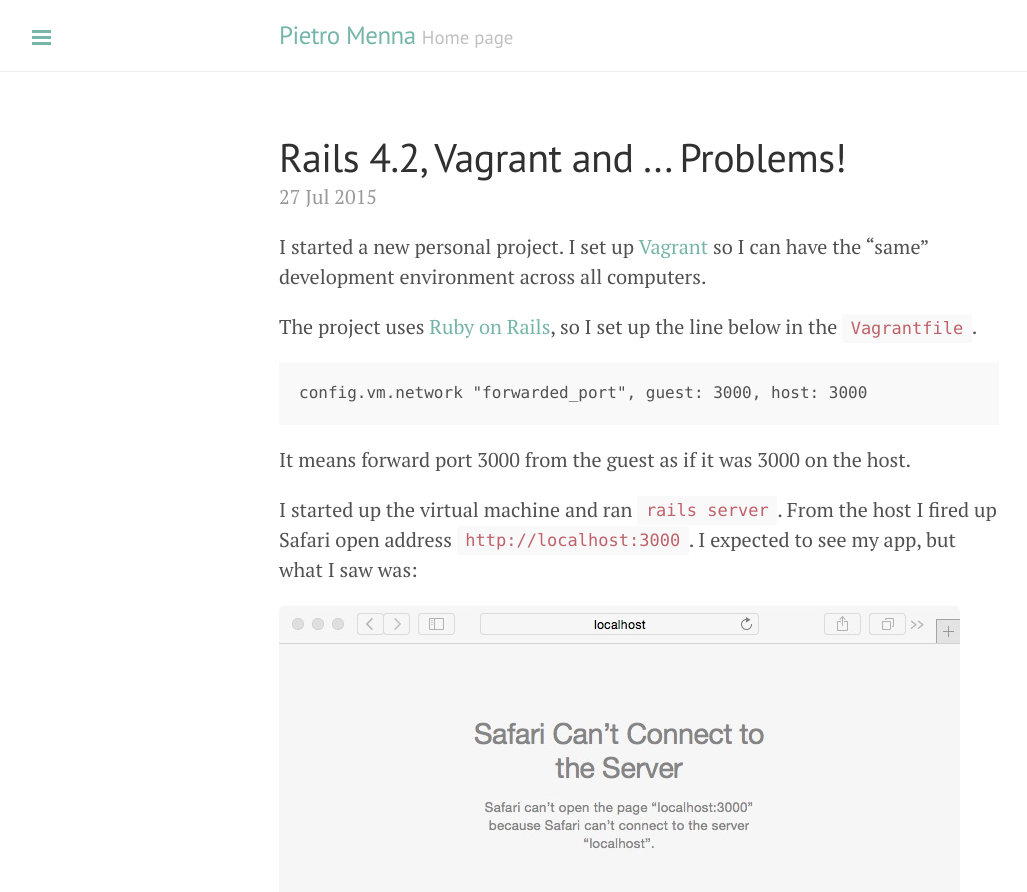
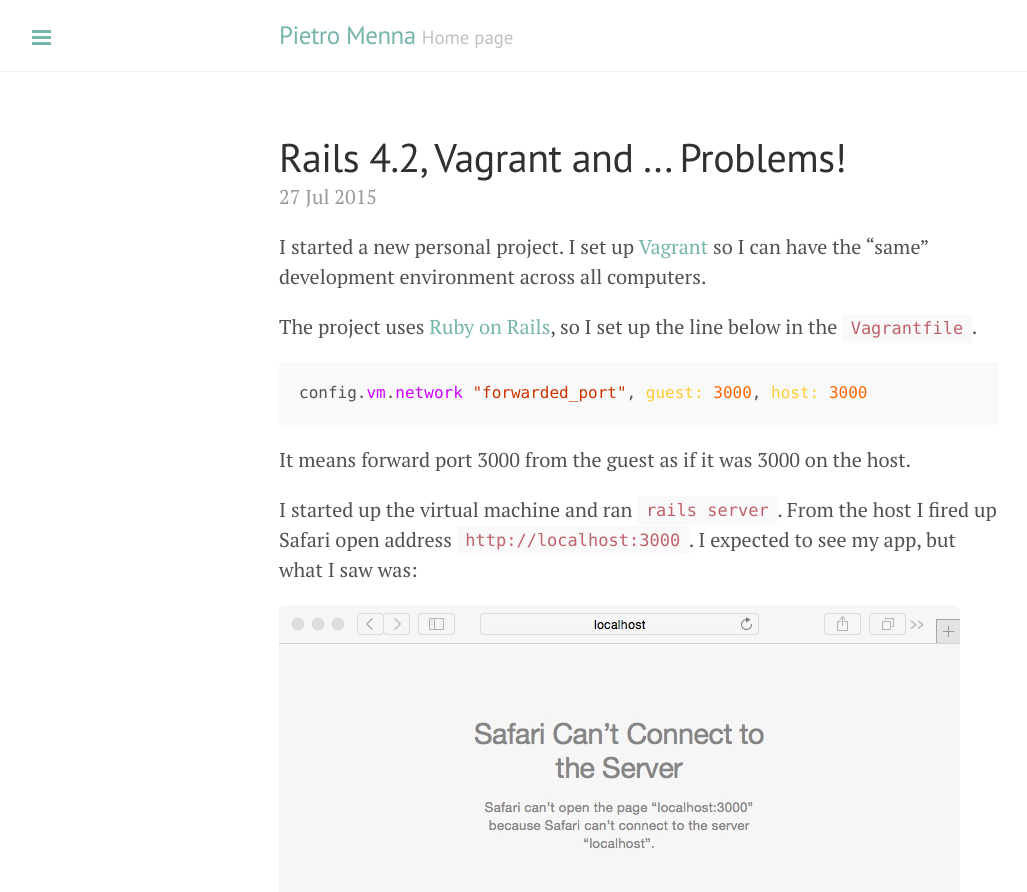
Before and after one commit to pietromenna/pietromenna.github.io, a Jekyll site: the page built from _posts/2015-07-27-vagrant-rails-net-issues.markdown, in a window 1280 px wide and 900 px high. Shown: the top 892 px of the window, without its empty margins (1-1028 px from the left). Built offline with Jekyll 4.4.1, drawn with Linux system fonts in a browser that asks for light colours; a script that is not in the unit is left out; comment, search, counter and statistics services are not loaded.

Commit message:
Changed to kramdown notation for codeblocks which were not working

````diff
--- a/_posts/2015-06-05-brainf-fck-interpreter.markdown
+++ b/_posts/2015-06-05-brainf-fck-interpreter.markdown
@@ -18,7 +18,7 @@
 
 ## My interpreter code ##
 
-```javascript
+~~~javascript
 	this.run = function(){
 		while(instruction_pointer<instructions.length){
 			switch(instructions[instruction_pointer]) {
@@ -61,7 +61,7 @@
 			instruction_pointer = instruction_pointer + 1;
 		}
 	}
-```
+~~~
 
 #Live run your Brain F*ck code below #
 
--- a/_posts/2015-07-02-snakes-and-socketio.markdown
+++ b/_posts/2015-07-02-snakes-and-socketio.markdown
@@ -36,7 +36,7 @@
 
 All the client code which handles the communication fits in less than 20 lines of code:
 
-```javascript
+~~~ javascript
 	var socket = io();
     if (!playing) {
       socket.emit('join game','j');
@@ -70,7 +70,7 @@
             break;
       }
     }, false);
-```
+~~~
 
 ### What we could have improved ? ###
 
--- a/_posts/2015-07-27-vagrant-rails-net-issues.markdown
+++ b/_posts/2015-07-27-vagrant-rails-net-issues.markdown
@@ -10,9 +10,10 @@
 
 The project uses [Ruby on Rails][2], so I set up the line below in the `Vagrantfile`.
 
-```Ruby
+~~~ ruby
 config.vm.network "forwarded_port", guest: 3000, host: 3000
-```
+~~~
+
 It means forward port 3000 from the guest as if it was 3000 on the host.
 
 I started up the virtual machine and ran `rails server`. From the host I fired up Safari open address `http://localhost:3000`. I expected to see my app, but what I saw was:
@@ -39,15 +40,15 @@
 
 I tried listening with [nc][3] (netcat) on port 3000 and making a requests from the host. Unfortunately no response again:
 
-```Bash
+~~~ Bash
 nc -l localhost 3000
-```
+~~~
 
 No matter what I sent to port 3000 on the guest, it was not reached.
 
 So nothing to do with Rails, right? **No, but yes!** I don't know why, but I read the manpage for `nc`, and found out that `-p` is for ports, by trying `nc -l -p 3000` I could reach the guest from the host on the desired port.
 
-```Bash
+~~~ Bash
 vagrant@vagrant-ubuntu-trusty-64:~$ nc -l -p 3000
 GET / HTTP/1.1
 Host: localhost:3000
@@ -58,7 +59,7 @@
 Accept-Language: en-us
 Accept-Encoding: gzip, deflate
 Connection: keep-alive
-```
+~~~
 
 **But what does Rails have to do with it?**
 
@@ -78,7 +79,7 @@
 
 Make rails listed on 0.0.0.0. This can be achieved by running rails server this way: `bin/rails server -b 0.0.0.0`, or by changing file `config/boot.rb` to include:
 
-```Ruby
+~~~ Ruby
 require 'rails/commands/server'
 
 module Rails
@@ -94,7 +95,8 @@
     prepend new_defaults
   end
 end
-```
+~~~
+
 If you make this change, you can just use `rails server` as usual.
 
 [1]: https://www.vagrantup.com
````
Also changed, not shown: _posts/2015-05-08-crackle-pop.markdown (+4 -4 lines), _posts/2015-05-26-more-crackle-pop-solutions.markdown (+4 -4 lines), _posts/2015-06-19-rusty-torrent.markdown (+14 -14 lines).
